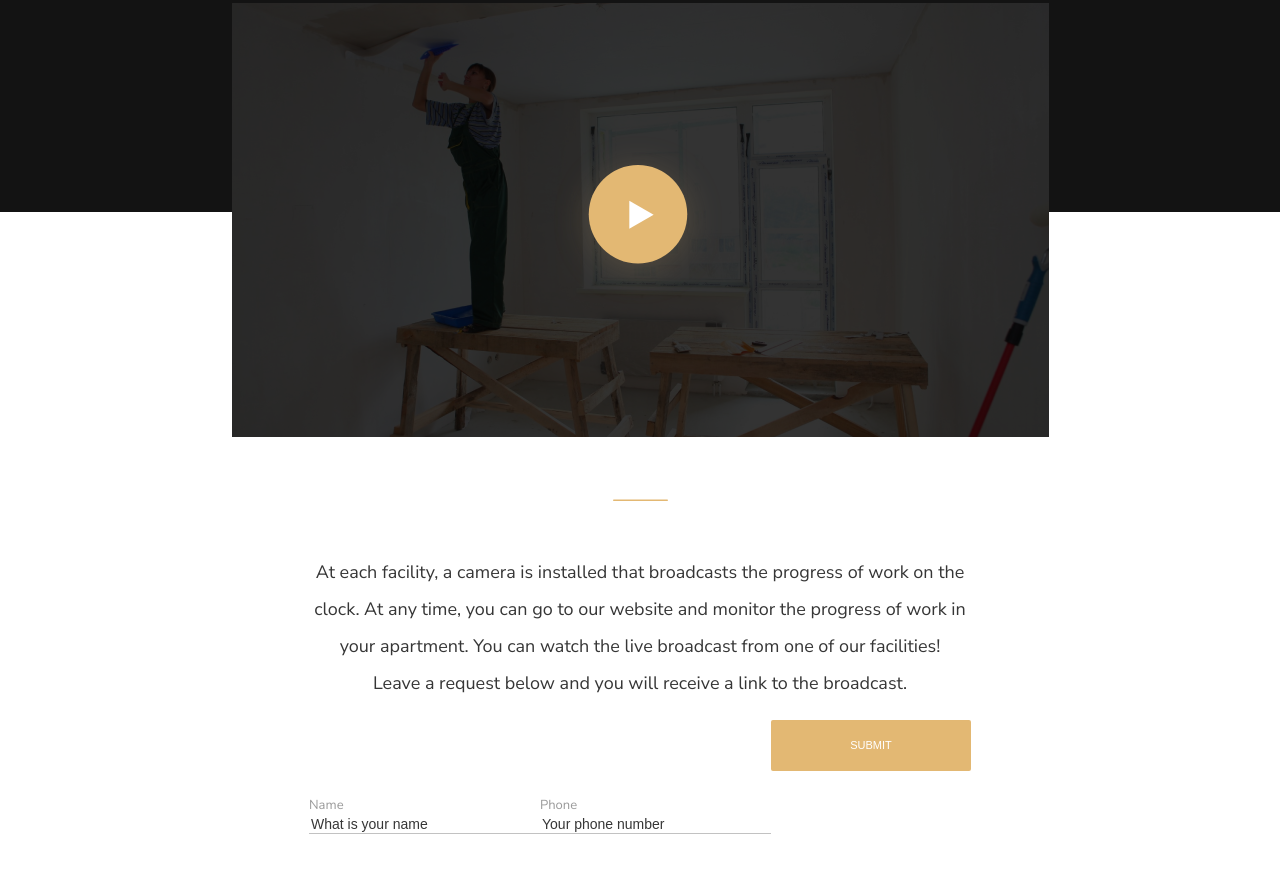
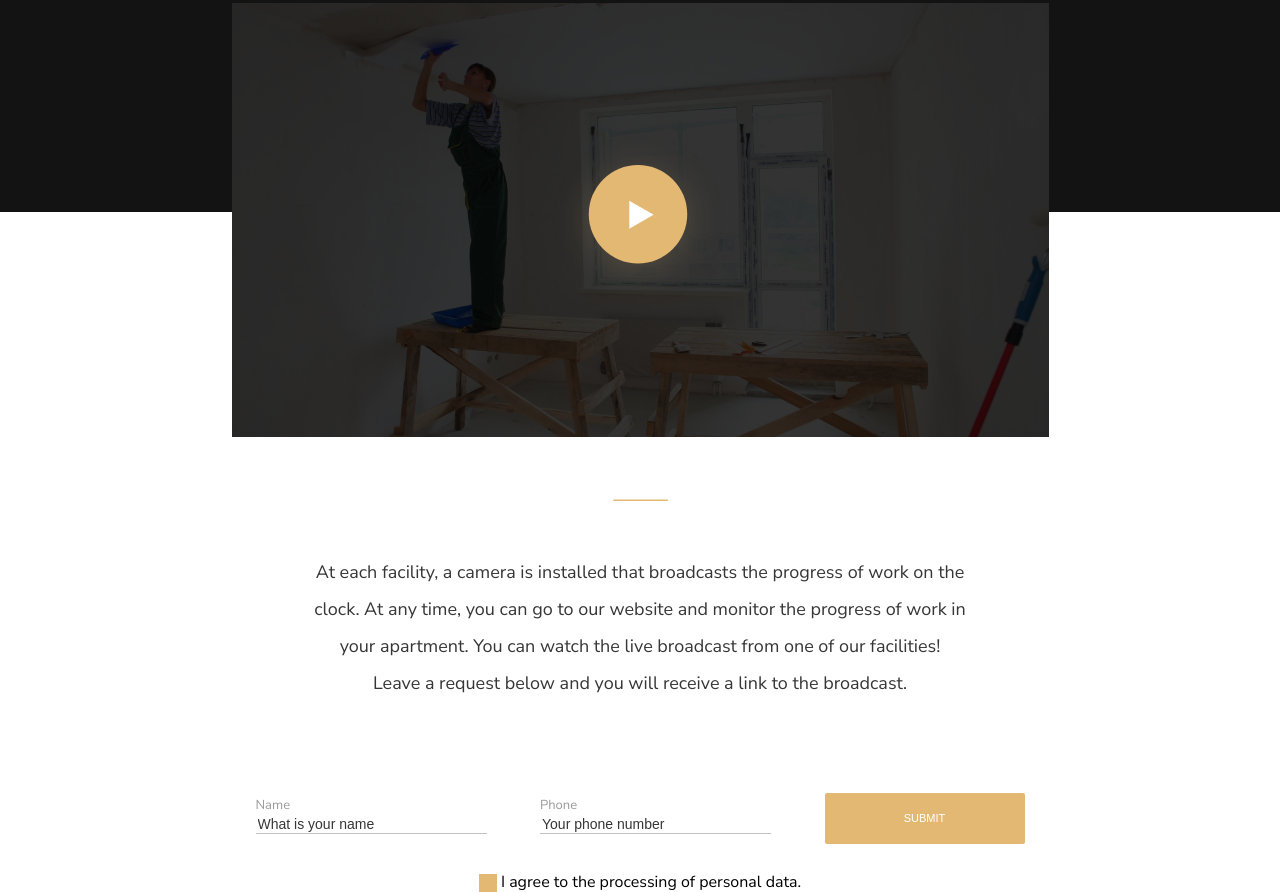
Before and after one commit to semenpr0z/landing_design-agency, a plain HTML site: page index.html in a window 1280 px wide. Shown: the part 1652-2545 px from the top of the page. Before the commit the page ends 2523 px from the top, so only its background shows below. Drawn offline with Linux system fonts and the light colour scheme; a web font is replaced by a local one.

Commit message:
added checkbox

```diff
--- a/css/styles.css
+++ b/css/styles.css
@@ -342,13 +342,15 @@ main{
             .input{
                 display: flex;
                 flex-direction: row;
-                max-width: 769px;
+                width: 769px;
+                justify-content: space-between;
             }
                 .name-number-container{
                     display: flex;
                     flex-direction: column;
                     padding-top: 75px;
                     padding-bottom: 37px;
+                    margin: 0;
                 }
                     .Name{
                         font-weight: 400;
@@ -360,7 +362,7 @@ main{
                         width: 231px;
                         border: none;
                         border-bottom: 1px solid rgba(54, 54, 54, 0.3);
-                        outline: none
+                        outline: none;
                     }
                     input::placeholder{
                         font-weight: 400;
@@ -372,4 +374,32 @@ main{
                         width: 200px;
                         height: 51px;
                         font-style: normal;
+                        padding: 0;
+                        margin-top: 73px;
                     }
+            .first-checkbox{
+                margin: 0 auto;
+            }
+                    .label {
+                        cursor: pointer;
+                    }
+                        .checkbox{
+                            display: none;
+                        }
+                        .fake{
+                            display: inline-flex;
+                            width: 18px;
+                            height: 18px;
+                            background: #E3B873;
+                            color: #fff;
+                            justify-content: center;
+                        }
+                            .fake::before{
+                                content:"\2714";
+                                opacity: 0;
+                                transition: .2s;
+                                font-size: small;
+                            }
+                            .checkbox:checked + .fake::before{
+                                opacity: 1;
+                            }
--- a/index.html
+++ b/index.html
@@ -135,8 +135,15 @@
                                 <input class="input-name-and-number" type=“tell” placeholder="Your phone number">
                             </div>
                             <input type="submit" class="button-light submit" value="SUBMIT">
+                        </div>
+                        <div class="first-checkbox">
+                            <label class="label">
+                                <input type="checkbox" class="checkbox" >
+                                <span class="fake"></span>
+                                <span class="text">I agree to the processing of personal data.</span>
+                            </label>
+                        </div>
 
-                        </div>
                     </div>
                 </div>
             </div>
```
